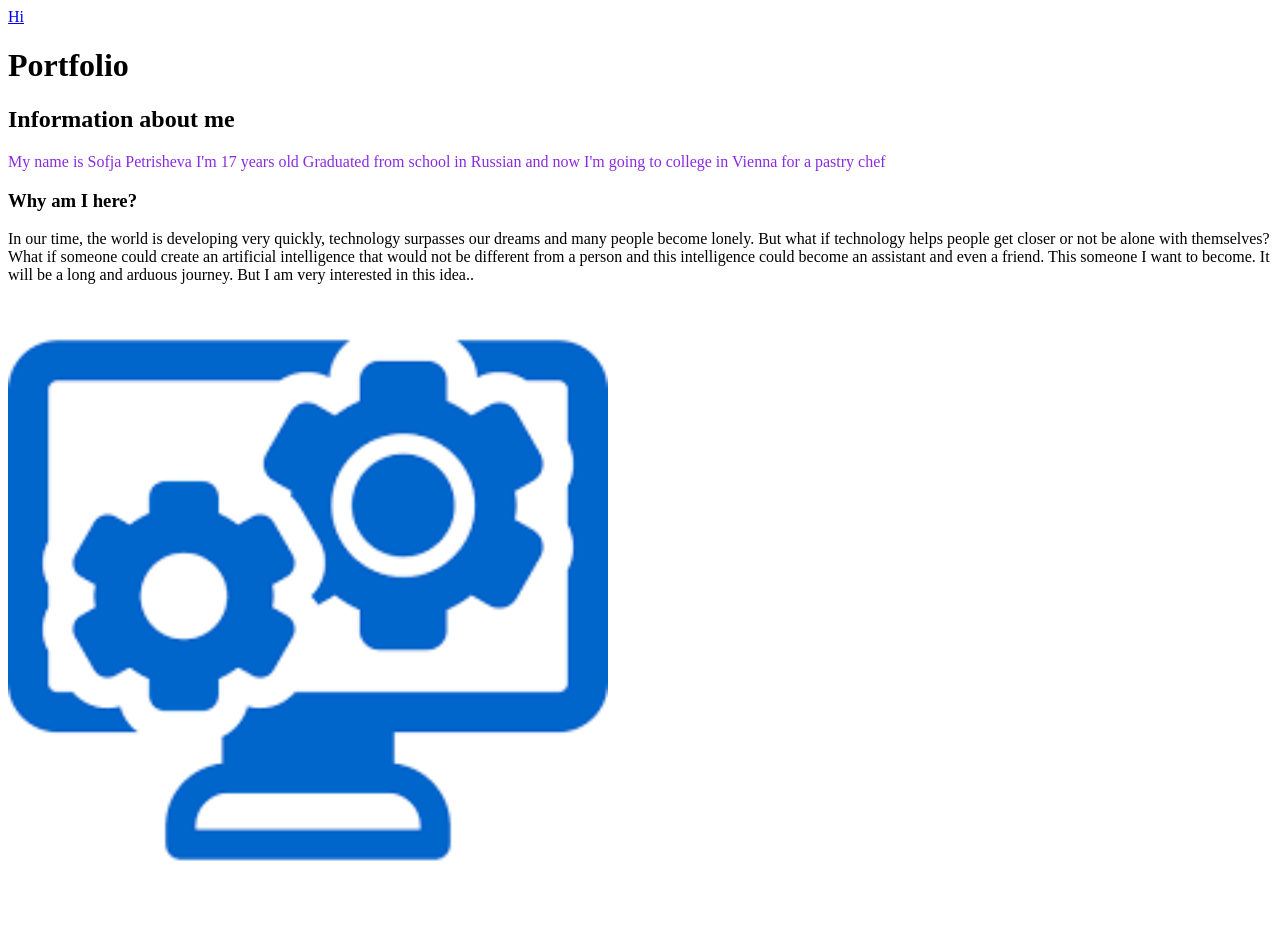
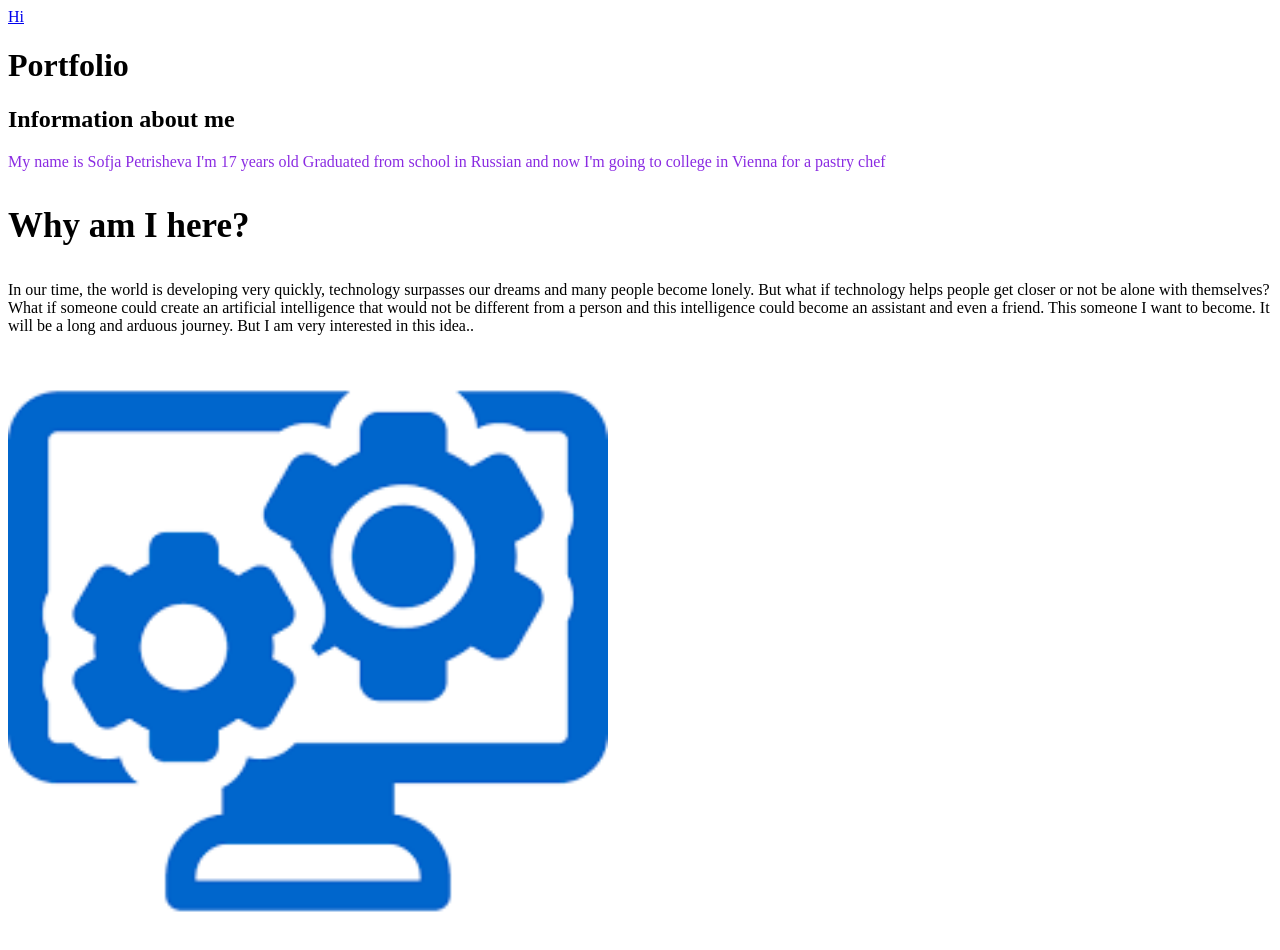
Before and after one commit to Sof-max/Ilja, a plain HTML site: page index.html in a window 1280 px wide. Before the commit the page ends 912 px from the top, so only its background shows below. Drawn offline with Linux system fonts and the light colour scheme.

Commit message:
font_sezu.com

```diff
--- a/index.html
+++ b/index.html
@@ -15,7 +15,7 @@
   <h2>Information about me</h2>
   <p style="color: blueviolet;"> My name is Sofja Petrisheva I'm 17 years old Graduated from school in Russian and now
     I'm going to college in Vienna for a pastry chef </p>
-  <h3> Why am I here?</h3>
+  <h3 style="font-size: 35px;"> Why am I here?</h3>
   <p>In our time, the world is developing very quickly, technology surpasses our dreams and many people become lonely.
     But what if technology helps people get closer or not be alone with themselves? What if someone could create an
     artificial intelligence that would not be different from a person and this intelligence could become an assistant
```
